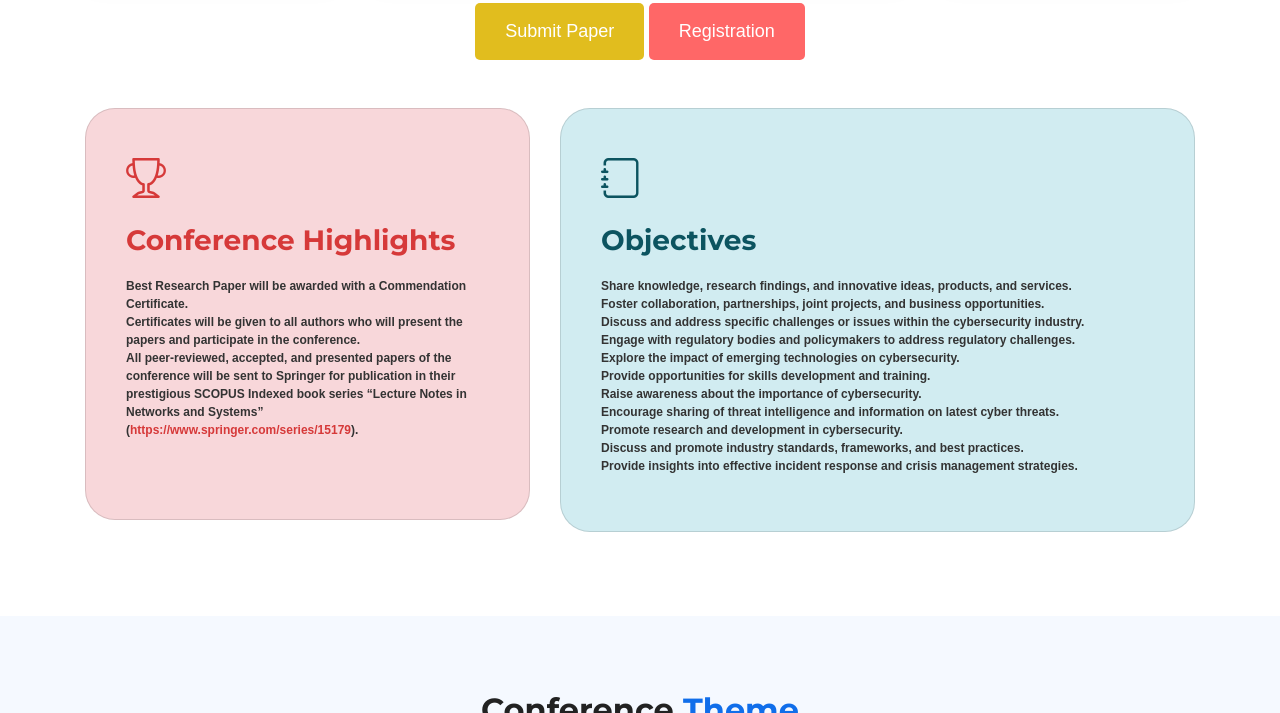
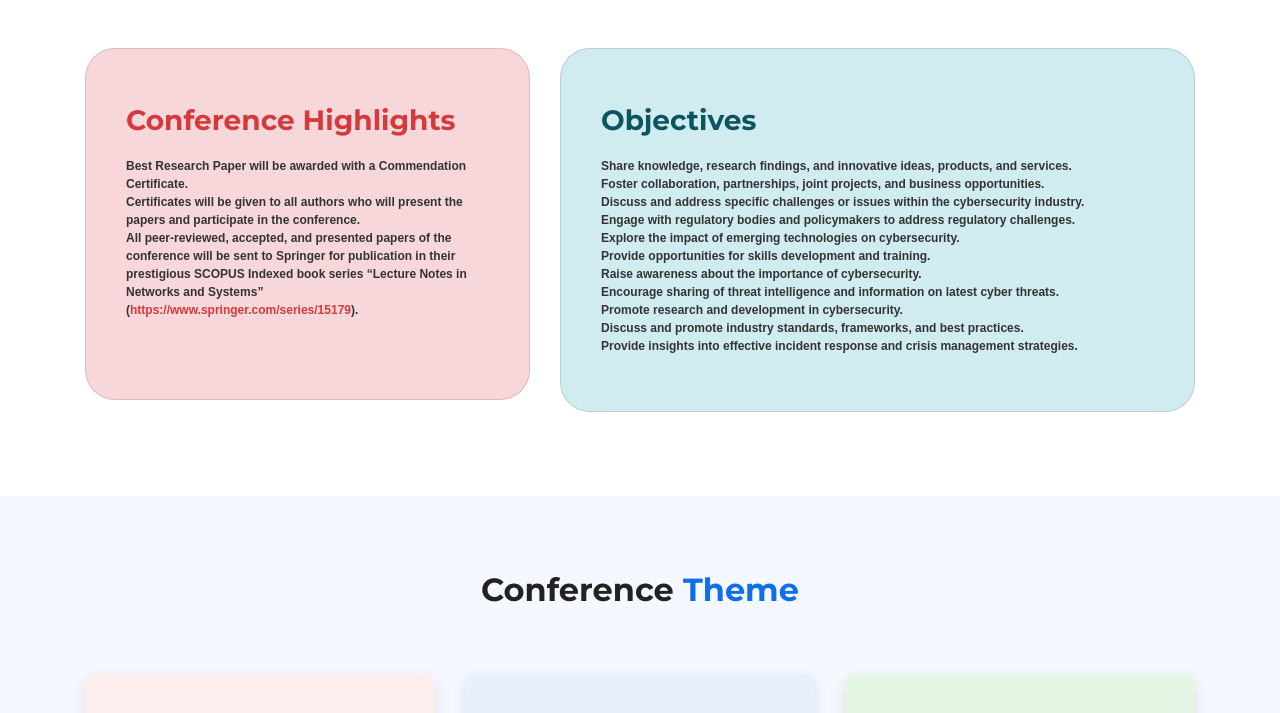
Before and after one commit to vanshchauhan1310/Icascsdf_Final, a plain HTML site: page ICACSDF/index.html in a window 1280 px wide. Shown: the part 2087-2800 px from the top of the page. Drawn offline with nearby package versions, Linux system fonts and the light colour scheme.

Commit message:
updated seo

```diff
--- a/ICACSDF/index.html
+++ b/ICACSDF/index.html
@@ -19,7 +19,7 @@
 
   <!-- Vendor CSS Files -->
   <link href="assets/vendor/bootstrap/css/bootstrap.min.css" rel="stylesheet">
-  <link href="assets/vendor/bootstrap-icons/bootstrap-icons.css" rel="stylesheet">
+  <!-- <link href="assets/vendor/bootstrap-icons/bootstrap-icons.css" rel="stylesheet"> -->
   <link href="assets/vendor/aos/aos.css" rel="stylesheet">
   <link href="assets/vendor/glightbox/css/glightbox.min.css" rel="stylesheet">
   <link href="assets/vendor/swiper/swiper-bundle.min.css" rel="stylesheet">
```
